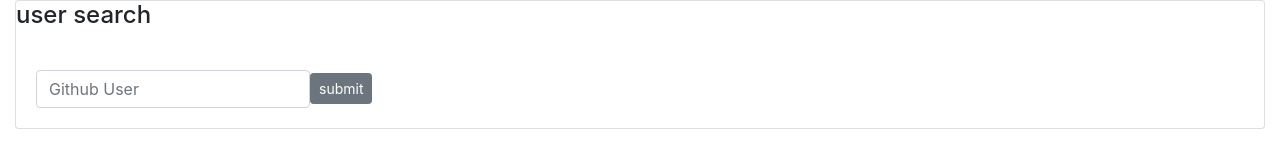
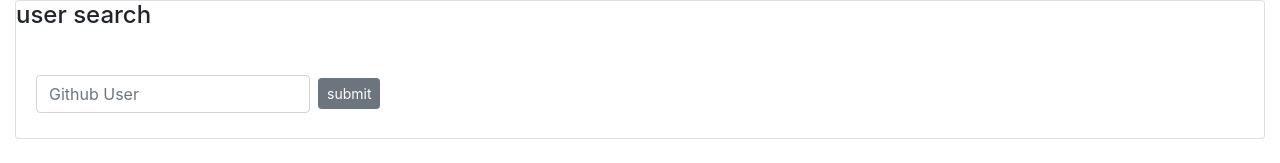
Before and after one commit to jerumanu/githup-seach, an Angular app: page / in a window 1280 px wide. Shown: the top 163 px of the page. Built offline with nearby package versions, Linux system fonts and the light colour scheme; no server answers.

Commit message:
changes made

```diff
--- a/src/app/form/form.component.html
+++ b/src/app/form/form.component.html
@@ -11,7 +11,9 @@
                         <div>
                             <input type="search"(ngModule)="passSearchTerm" class="form-control" placeholder="Github User" >
                         </div>
-                        <div>
+                        <br>
+                        <br>
+                        <div class="pl-2">
                             <input type="submit"(click)="submitSearch()" value="submit" class="btn btn-secondary btn-sm">
                         </div>
                     </form>
```
